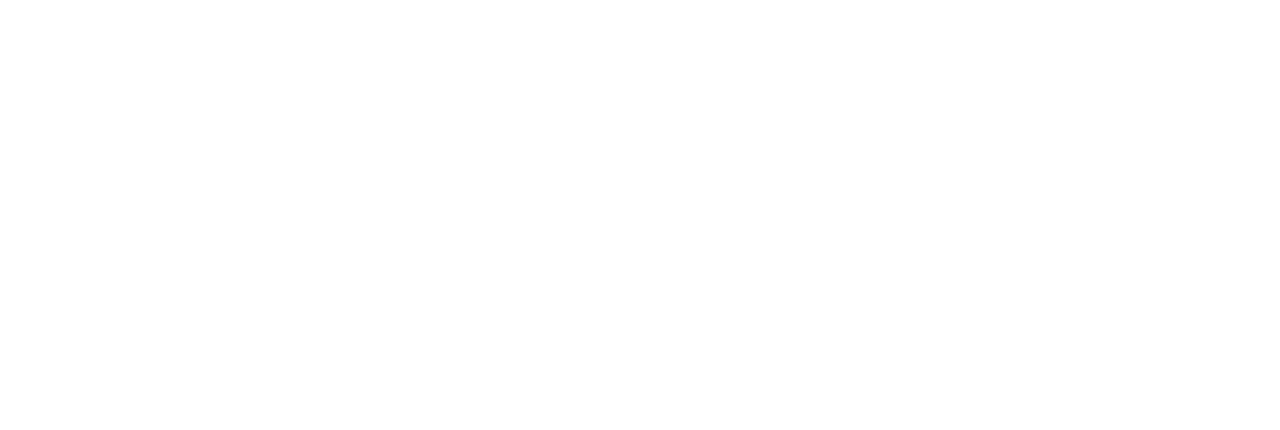
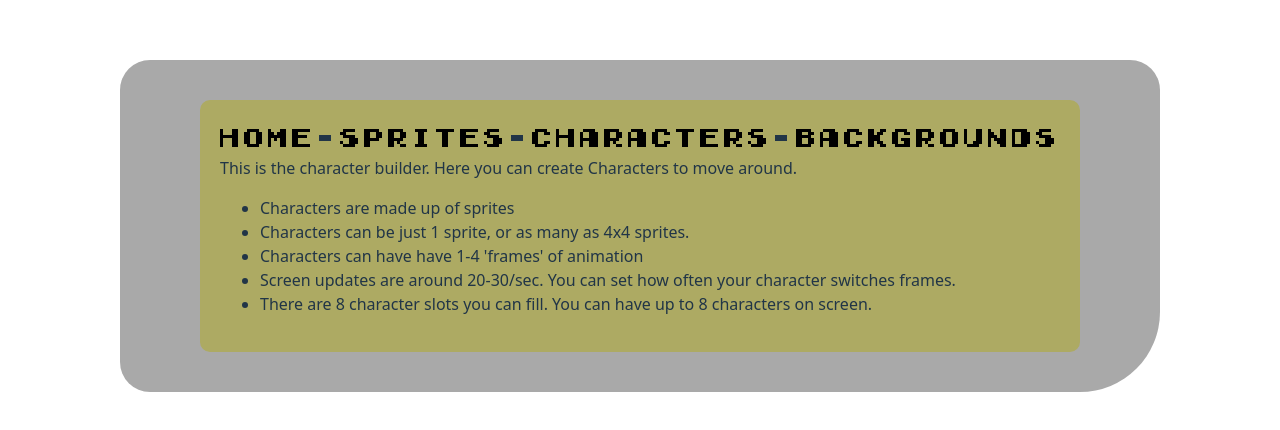
Before and after one commit to aaroneiche/gameboysaosite, a React (Vite) app: page /characterbuilder in a window 1280 px wide. Before the commit this address had no page. Shown: the part 174-604 px from the top of the page. Built offline with nearby package versions, Linux system fonts and the light colour scheme.

Commit message:
Does some styling to App Adds Fonts and some basic pages.

```diff
--- a/src/App.tsx
+++ b/src/App.tsx
@@ -3,8 +3,8 @@
 import Navigation from './Navigation'
 import { BrowserRouter as Router, Routes, Route, Outlet} from "react-router-dom";
 import SpriteBuilder from './SpriteBuilder';
-import SpriteGrouper from './ExperimentalBuilder';
-
+import { CharacterBuilder } from './CharacterBuilder';
+import { BackgroundBuilder } from './BackgroundBuilder';
 
 function App() {
   const [count, setCount] = useState(0)
@@ -27,24 +27,14 @@
     );
   }
 
-  const OtherPage = () => {
-    return (
-      <>
-
-        <div>This is just a page. </div>
-
-      </>
-    );
-  }
-
-
-
   function Layout(){
       return (
-        <>
-          <Navigation />
-          <Outlet />
-        </>
+        <div className="gbWrapper">
+          <div className="screen">
+            <Navigation />
+            <Outlet />
+          </div>
+        </div>
       );
   }
 
@@ -54,9 +44,9 @@
       <Routes>
         <Route path="/" element={<Layout/>}>
           <Route index element={<MyPage />} />
-          <Route path="/other" element={<OtherPage />} />
           <Route path="/spritebuilder" element={<SpriteBuilder />} />
-          <Route path="/exbuilder" element={<SpriteGrouper />} />
+          <Route path="/characterbuilder" element={<CharacterBuilder />} />
+          <Route path="/backgroundbuilder" element={<BackgroundBuilder />} />
         </Route>
       </Routes>
     </Router>
--- /dev/null
+++ b/src/BackgroundBuilder.tsx
@@ -0,0 +1,13 @@
+export function BackgroundBuilder() {
+  return (
+    <div>
+      This is the Background builder. Here you can create backgrounds to put your characters in front of.
+      <ul>
+        <li>Backgrounds are made up of tiles. Each tiles is 4x4 sprites</li>
+        <li>There are 25 Tiles in a background. 16 tiles are shown onscreen a time</li>
+        <li>The tiles offscreen allow you to scroll the screen vertically or horizontally</li>
+        <li>There is not enough memory to populate the entire display with unique sprites, so reusing sprites in tiles allows us to save RAM</li>
+      </ul>
+    </div>
+  );
+}
--- /dev/null
+++ b/src/CharacterBuilder.tsx
@@ -0,0 +1,20 @@
+
+
+export function CharacterBuilder() {
+
+    return (
+        <div>
+            This is the character builder.
+            Here you can create Characters to move around.
+
+
+            <ul>
+                <li>Characters are made up of sprites</li>
+                <li>Characters can be just 1 sprite, or as many as 4x4 sprites.</li>
+                <li>Characters can have have 1-4 'frames' of animation</li>
+                <li>Screen updates are around 20-30/sec. You can set how often your character switches frames.</li>
+                <li>There are 8 character slots you can fill. You can have up to 8 characters on screen.</li>
+            </ul>
+        </div>
+    )
+}
--- a/src/Navigation.tsx
+++ b/src/Navigation.tsx
@@ -1,14 +1,13 @@
 import { Link } from "react-router-dom";
-
 
 export default function Navigation() {
 
     return (
-      <>
-        <Link to="/">Home</Link> |
-        <Link to="/other">Other</Link> |
-        <Link to="/spritebuilder">Sprite Builder</Link> |
-        <Link to="/exbuilder">Experimental Builder</Link>
-      </>
+      <div className="nav">
+        <Link to="/">Home</Link> -
+        <Link to="/spritebuilder">Sprites</Link> -
+        <Link to="/characterbuilder">Characters</Link> -
+        <Link to="/backgroundbuilder">Backgrounds</Link>
+      </div>
     );
 }
--- a/src/SpriteBuilder.tsx
+++ b/src/SpriteBuilder.tsx
@@ -184,7 +184,6 @@
     const newSprites = [...storedSprites];
     newSprites[currentSprite] = input;
 
-
     setStoredSprites(newSprites);
 
     const byteSet: number[] = [];
@@ -222,9 +221,7 @@
   const [textContents, setTextContents] = useState("");
 
   const handleSelectSprite = (spriteId) => {
-    console.log(spriteId);
-    // pixelUpdateCallback(storedSprites[spriteId]);
-    handleChangePixels(storedSprites[spriteId]);
+    handleChangePixels((storedSprites[spriteId].length !== 0)? storedSprites[spriteId]:CreateEmptySquareData(8));
     setCurrentSprite(spriteId);
   }
 
--- a/src/index.css
+++ b/src/index.css
@@ -67,6 +67,44 @@
   }
 }
 
+@font-face {
+    font-family: 'EarlyGameBoy'; /*a name to be used later*/
+    src: url('./EarlyGameBoy.ttf');; /*URL to font*/
+}
+
+.nav {
+  font-family: 'EarlyGameBoy';
+  display: flex;
+  justify-content: center;
+  font-size: 18pt;
+}
+
+.nav a {
+  color: black;
+}
+
+.nav a:hover {
+  text-decoration: underline;
+}
+
+.gbWrapper {
+  border-radius: 30px 30px 80px 30px;
+  background-color: darkgrey;
+  /* padding: 80px; */
+  padding-left:80px;
+  padding-right: 80px;
+  padding-top: 40px;
+  padding-bottom: 40px;
+}
+
+.screen {
+  /* background-color: #fffb84; */
+  background-color: #adaa63;
+  padding: 20px;
+  border-radius: 10px;
+}
+
+
 .sideBySide {
   display: flex;
   flex-direction: row;
```
Also changed, not shown: src/EarlyGameBoy.ttf (added), 1 other file (tests, documents, lock files or other folders).
